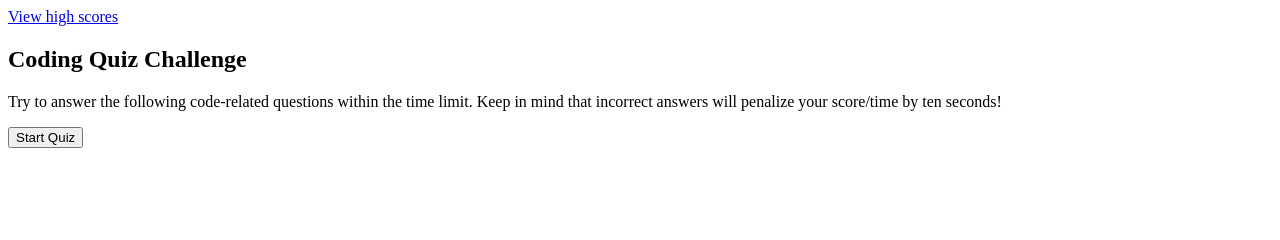
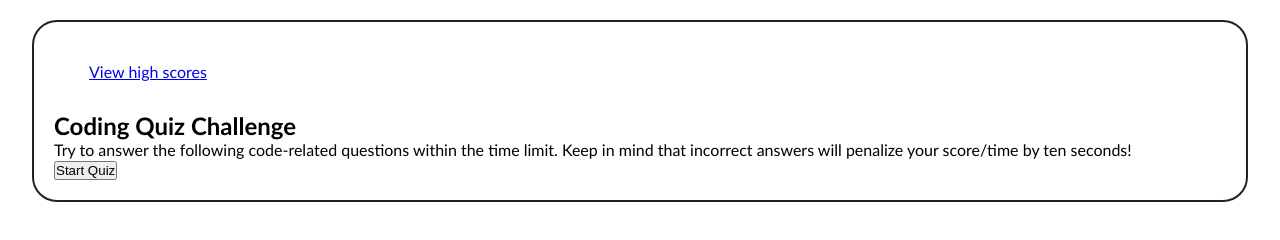
Before and after one commit to jbradley84/code-quiz, a plain HTML site: page index.html in a window 1280 px wide. Drawn offline with Linux system fonts and the light colour scheme.

Commit message:
styled outer border

```diff
--- a/assets/css/style.css
+++ b/assets/css/style.css
@@ -0,0 +1,36 @@
+:root {
+    --primary-color: #beafc2;
+    --secondary-color: #695e93;
+    --tertiary-color: #8155ba;
+    --quaternary-color: #281c2d;
+}
+
+* {
+    box-sizing: border-box;
+    margin: 0;
+    padding: 0;
+}
+
+body {
+    font-family: 'Gill Sans', 'Gill Sans MT', Calibri, 'Trebuchet MS', sans-serif;
+}
+
+/* OUTER BORDER STYLING BEGIN */
+.quiz-box {
+    border: 2px solid var(--quaternary-color);
+    border-radius: 25px;
+    padding: 20px;
+    max-width: 95vw;
+    margin: auto;
+    margin-top: 20px;
+}
+
+/* HEADER STYLING BEGIN */
+header {
+    padding: 20px 35px;
+    margin-bottom: 10px;
+    color: var(--tertiary-color);
+    display: flex;
+    justify-content: space-between;
+    flex-wrap: wrap;
+}
--- a/index.html
+++ b/index.html
@@ -9,7 +9,7 @@
 </head>
 <body>
     <div class="quiz-box" id="quiz-box">
-        <header>
+        <header class="header" id="header">
             <a href="#">View high scores</a>
             <p class="timer" id="timer"></p>
         </header>
```
